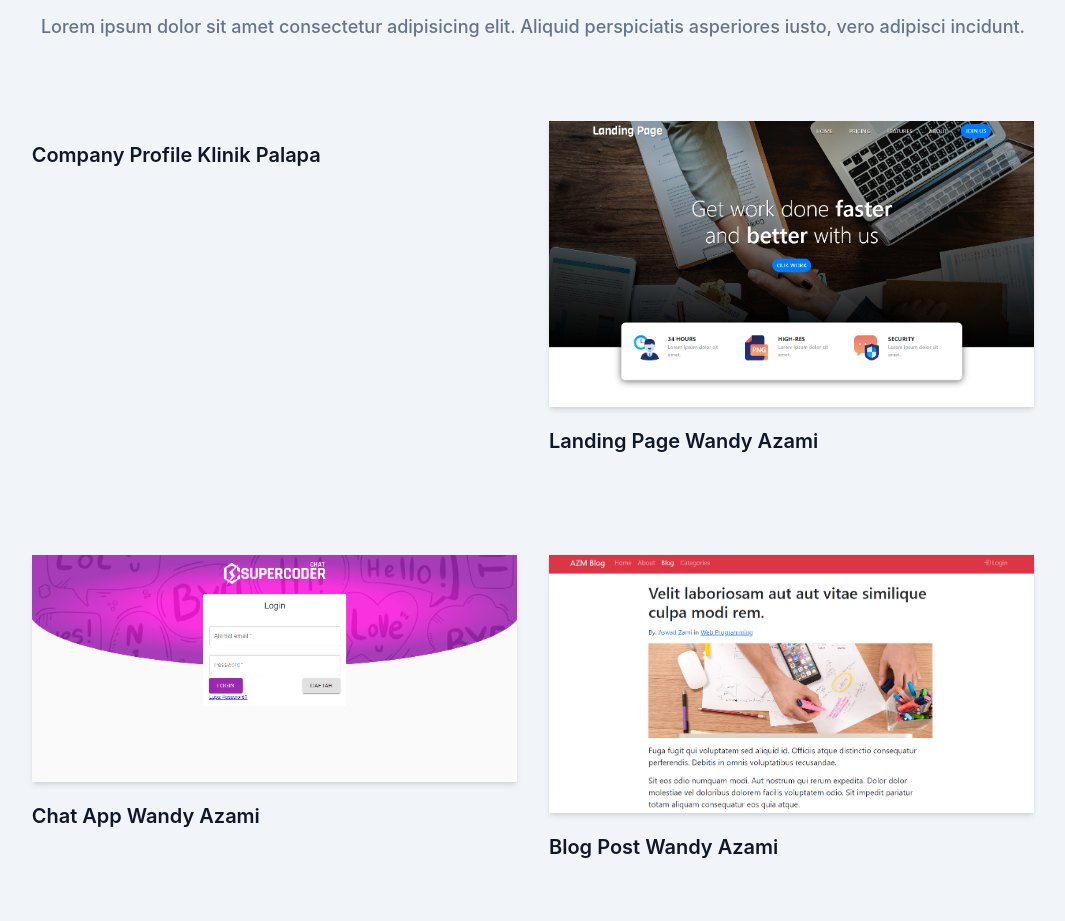
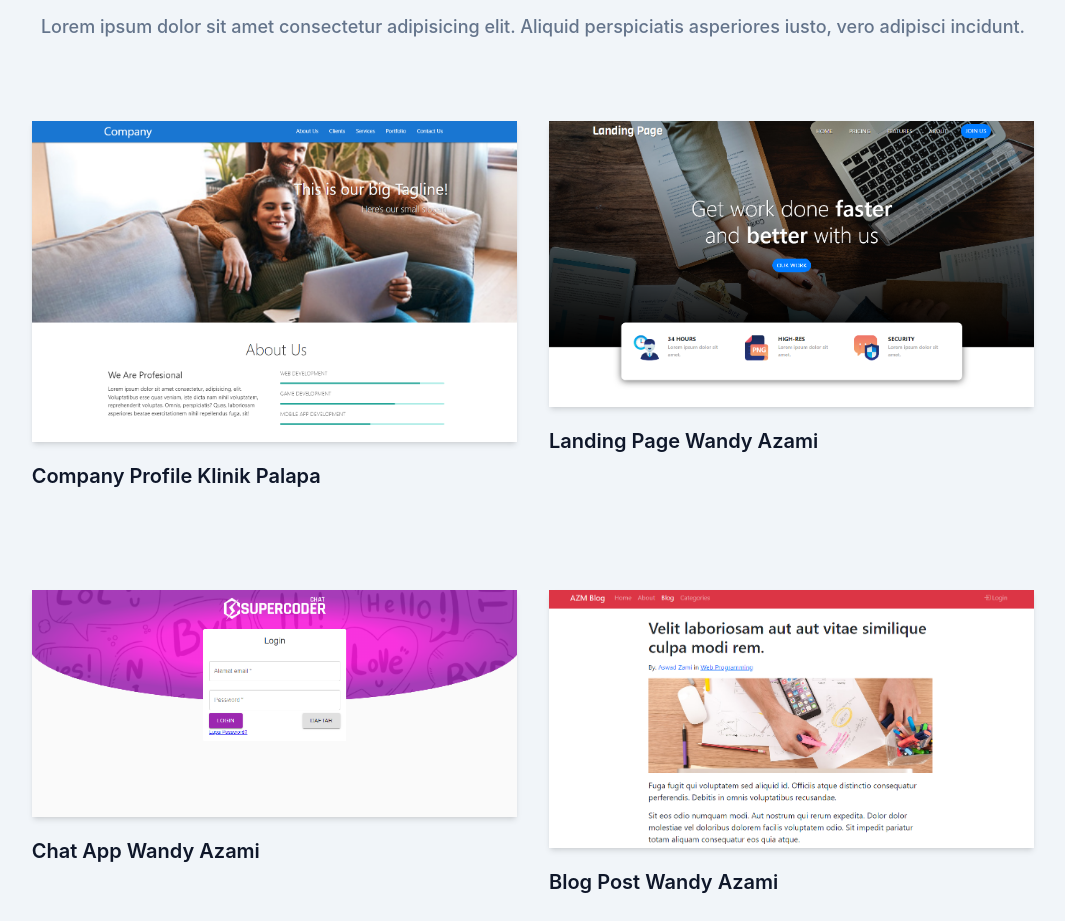
Before and after one commit to azamilink/azamilink.github.io, a website: page index.html in a window 1280 px wide. Shown: the part 1440-2361 px from the top of the page, without its empty margins (107-1172 px from the left). Drawn offline with Linux system fonts and the light colour scheme.

Commit message:
Menambahkan link ke company profile

```diff
--- a/index.html
+++ b/index.html
@@ -152,9 +152,15 @@
             <div class="w-full px-4 flex flex-wrap justify-center xl:w-10/12 xl:mx-auto">
                 <div class="mb-12 p-4 md:w-1/2">
                     <div class="rounded-ms shadow-md overflow-hidden">
-                        <a href="https://klinikpalapa.vercel.app><img src="dist/img/01.png" alt="company-profile" class="w-full"></a>
+                        <a href="https://klinikpalapa.vercel.app">
+                            <img src="dist/img/01.png" alt="company-profile" class="w-full">
+                        </a>
                     </div>
-                    <h3 class="font-semibold text-dark text-xl mt-5 mb-5">Company Profile Klinik Palapa</h3>
+                    <h3 class="font-semibold text-dark text-xl mt-5 mb-5">
+                        <a href="https://klinikpalapa.vercel.app">
+                            Company Profile Klinik Palapa
+                        </a>
+                    </h3>
                 </div>
                 <div class="mb-12 p-4 md:w-1/2">
                     <div class="rounded-ms shadow-md overflow-hidden">
```
